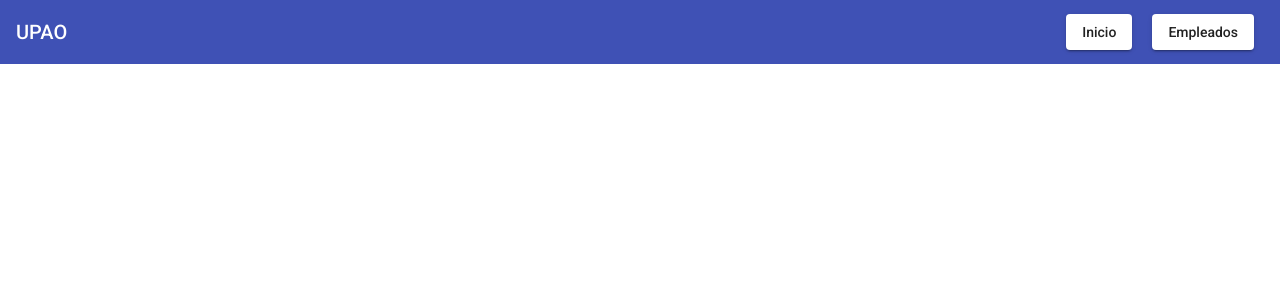
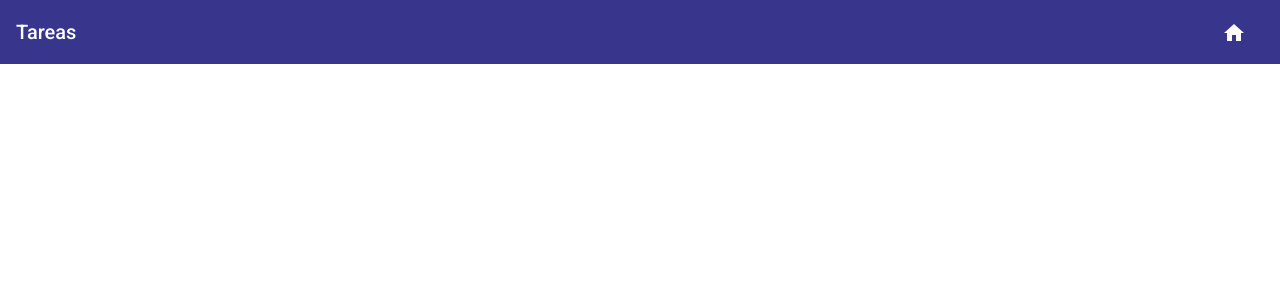
Before and after one commit to MathiasMFI/EXAMEN, an Angular app: page /home in a window 1280 px wide. Shown: the top 300 px of the page. Built offline with nearby package versions, Linux system fonts and the light colour scheme.

Commit message:
cambios en navbar y listempleados

```diff
--- a/server/db.json
+++ b/server/db.json
@@ -2,27 +2,38 @@
   "employees": [
     {
       "id": 1,
-      "name": "Walter Alberto Diaz",
-      "phone": "978024153",
-      "email": "hmendo81@gmail.com"
+      "title": "Task 1",
+      "priority": "Este es el Task1",
+      "date": "14-10-2022",
+      "type": "Progreso"
     },
     {
       "id": 2,
-      "name": "Daniela Lola Saavedra",
-      "phone": "967155005",
-      "email": "danisav66@gmail.com"
+      "title": "Task 2",
+      "priority": "Este es el Task2",
+      "date": "24-10-2022",
+      "type": "Terminado"
     },
     {
-      "name": "Test",
-      "email": "Test@test.com",
-      "phone": "1234567",
-      "id": 3
+      "id": 3,
+      "title": "Task3",
+      "priority": "Este es el Task3",
+      "date": "22-10-2022",
+      "type": "Terminado"
     },
     {
-      "name": "Test",
-      "email": "test2@test2.com",
-      "phone": "pasapfa",
-      "id": 4
+      "id": 4,
+      "title": "Task4",
+      "priority": "Este es el Task4",
+      "date": "22-10-2022",
+      "type": "Terminado"
+    },
+    {
+      "id": 5,
+      "title": "Task5",
+      "priority": "Este es el Task5",
+      "date": "27-10-2022",
+      "type": "Terminado"
     }
   ]
 }
--- a/src/app/components/add-employee/add-employee.component.ts
+++ b/src/app/components/add-employee/add-employee.component.ts
@@ -1,56 +1,50 @@
-import { EmployeeService } from 'src/app/services/employee.service';
 import { Component, OnInit } from '@angular/core';
 import { FormBuilder, FormGroup, Validators } from '@angular/forms';
+import { MatSnackBar } from '@angular/material/snack-bar';
+import { Router } from '@angular/router';
 import { Employee } from 'src/app/models/employee';
-import {  Router } from '@angular/router';
-import { MatSnackBar } from '@angular/material/snack-bar';
+import { EmployeeService } from 'src/app/services/employee.service';
 
 @Component({
   selector: 'app-add-employee',
   templateUrl: './add-employee.component.html',
-  styleUrls: ['./add-employee.component.css']
+  styleUrls: ['./add-employee.component.css'],
 })
 export class AddEmployeeComponent implements OnInit {
-
-  myForm!:FormGroup;
-
+  myForm!: FormGroup;
   constructor(
-    private fb:FormBuilder,
-    private employeeService:EmployeeService,
-    private router:Router,
+    private fb: FormBuilder,
+    private employeeService: EmployeeService,
+    private router: Router,
     private snackBar:MatSnackBar
-  ) { }
+  ) {}
 
   ngOnInit(): void {
-    this.myForm=this.fb.group({
-      title:['',[Validators.required, Validators.maxLength(30)]],
-      date:['',[Validators.required]],
-      type:['',[Validators.required]],
-      description:['',[Validators.maxLength(100)]]
-    })
+    this.myForm = this.fb.group({
+      title: ['', [Validators.required, Validators.maxLength(40)]],
+      date: ['', [Validators.required, Validators.maxLength(20)]],
+      priority: ['', [Validators.required, Validators.maxLength(20)]],
+      type: ['', [Validators.required, Validators.maxLength(20)]],
+    });
   }
-  saveEmployee():void{
-    const employee: Employee={
+
+  saveEmploye(): void {
+    const employee: Employee = {
+      id: 0,
       title: this.myForm.get('title')?.value,
       date: this.myForm.get('date')?.value,
-      description: this.myForm.get('description')?.value,
+      priority: this.myForm.get('priority')?.value,
       type: this.myForm.get('type')?.value,
-      id: 0
-    }
-    this.employeeService.addEmployee(employee)
-    .subscribe({
-      next: (data)=>{
-        this.snackBar.open("Registro OK", '', {
-          duration:3000
+    };
+
+    this.employeeService.addEmployee(employee).subscribe({
+      next: () => {
+        this.snackBar.open("Registro OK",'',{
+          duration:3000,
         })
-        console.log("Exitooooo");
-        this.router.navigate(['/employee'])
+        this.router.navigate(['/employees']);
       },
-      error: (error)=>{
-        console.log(error)
-      }
-    })
-
+      error: () => {},
+    });
   }
-
 }
--- a/src/app/components/list-employee/list-employee.component.css
+++ b/src/app/components/list-employee/list-employee.component.css
@@ -1,14 +1,38 @@
 /* Structure */
-
+/* Structure */
 table {
-    width: 100%;
+  width: 100%;
 }
 
 .mat-form-field {
-    font-size: 14px;
-    width: 100%;
+  font-size: 14px;
+  width: 100%;
 }
 
 .table-wrapper {
-    padding: 20px;
+  padding: 20px 50px;
 }
+
+.titleCenter{
+text-align: center;
+}
+
+.buttonAñadir{
+background-color: rgb(14, 13, 76);
+padding: 0 12px;
+border-radius: 5px;
+color:rgb(255, 255, 255);
+font-size:14px;
+font-weight: 400;
+outline: none;
+}
+
+.buttonAñadir:hover{
+background-color: rgb(225, 208, 255);
+transition: all 0.5s;
+color:rgb(28, 6, 43);
+}
+
+.busquedaIcon{
+text-emphasis-color: black;
+}
--- a/src/app/components/list-employee/list-employee.component.html
+++ b/src/app/components/list-employee/list-employee.component.html
@@ -1,63 +1,69 @@
 <div class="table-wrapper">
-
   <div class="row">
     <div class="col-lg-6">
-            <h2>Listado de Empleados</h2>
+      <h2 class="titleCenter">Lista de Tareas</h2>
     </div>
 
-        <div class="col-lg-6" style="text-align: right;">
-            <button mat-raised-button color="primary" routerLink="/add">Nuevo</button>
+    <div class="col-lg-6" style="text-align: center">
+      <button class="buttonAñadir" mat-button color="primary" routerLink="/add">Añadir Tarea</button>
     </div>
   </div>
 
   <mat-form-field appearance="standard">
-        <mat-label>Buscar</mat-label>
-        <input matInput (keyup)="applyFilter($event)" placeholder="Introduzca algun dato" #input>
+    <mat-label >
+      <p class="busquedaIcon">Busqueda</p>
+    </mat-label>
+    <input matInput (keyup)="applyFilter($event)" placeholder="Ex. ium" #input />
   </mat-form-field>
 
   <table mat-table [dataSource]="dataSource" class="mat-elevation-z8">
-
     <!-- Id Column -->
     <ng-container matColumnDef="id">
-            <th mat-header-cell *matHeaderCellDef> ID </th>
-            <td mat-cell *matCellDef="let element"> {{element.id}} </td>
+      <th mat-header-cell *matHeaderCellDef>ID</th>
+      <td mat-cell *matCellDef="let element">{{ element.id }}</td>
     </ng-container>
 
-        <!-- Name Column -->
-        <ng-container matColumnDef="name">
-            <th mat-header-cell *matHeaderCellDef> Empleado </th>
-            <td mat-cell *matCellDef="let element"> {{element.name}} </td>
+    <!-- Title Column -->
+    <ng-container matColumnDef="title">
+      <th mat-header-cell *matHeaderCellDef>Título</th>
+      <td mat-cell *matCellDef="let element">{{ element.title }}</td>
     </ng-container>
 
-        <!-- Email Column -->
-        <ng-container matColumnDef="email">
-            <th mat-header-cell *matHeaderCellDef> Correo </th>
-            <td mat-cell *matCellDef="let element"> {{element.email}} </td>
+    <!-- Description Column -->
+    <ng-container matColumnDef="priority">
+      <th mat-header-cell *matHeaderCellDef>Prioridad</th>
+      <td mat-cell *matCellDef="let element">{{ element.priority }}</td>
     </ng-container>
 
-        <!-- Phone Column -->
-        <ng-container matColumnDef="phone">
-            <th mat-header-cell *matHeaderCellDef> Telefono </th>
-            <td mat-cell *matCellDef="let element"> {{element.phone}} </td>
+    <!-- Date Column -->
+    <ng-container matColumnDef="date">
+      <th mat-header-cell *matHeaderCellDef>Fecha</th>
+      <td mat-cell *matCellDef="let element">{{ element.date }}</td>
+    </ng-container>
+
+    <!-- Type Column -->
+    <ng-container matColumnDef="type">
+      <th mat-header-cell *matHeaderCellDef>Tipo</th>
+      <td mat-cell *matCellDef="let element">{{ element.type}}</td>
     </ng-container>
 
     <!-- Actions Column -->
     <ng-container matColumnDef="actions">
-            <th mat-header-cell *matHeaderCellDef> Acciones </th>
-            <td mat-cell *matCellDef="let element; let i=index">
-                <a class="pointer" style="color: #1878b0;" (click)="updateEmployee(element.id)">
+      <th mat-header-cell *matHeaderCellDef>Acciones</th>
+      <td mat-cell *matCellDef="let element; let i = index">
+        <a class="pointer" style="color: #301088">
           <mat-icon>edit</mat-icon>
         </a>
-                <a class="pointer" style="color: #b01d18;" (click)=deleteEmployee(element.id)>
+        <a (click)="deleteEmployee(element.id)" class="pointer" style="color: #ce1711">
           <mat-icon>delete</mat-icon>
         </a>
       </td>
     </ng-container>
 
     <tr mat-header-row *matHeaderRowDef="displayedColumns"></tr>
-        <tr mat-row *matRowDef="let row; columns: displayedColumns;"></tr>
+    <tr mat-row *matRowDef="let row; columns: displayedColumns"></tr>
   </table>
+
   <mat-paginator [length]="100" [pageSize]="10" [pageSizeOptions]="[5, 10, 25, 100]" aria-label="Select page">
   </mat-paginator>
-
 </div>
--- a/src/app/components/navbar/navbar.component.css
+++ b/src/app/components/navbar/navbar.component.css
@@ -1,16 +1,18 @@
-span {
+mat-toolbar{
+  background-color: rgb(55,53,140);
+}
+
+span{
     margin: auto;
     text-align: center;
+    color: rgb(253, 253, 253);
 }
 
-.example-spacer {
+.example-spacer{
     flex: 1 1 auto;
 }
 
-button {
-    margin: 0px 10px;
+button{
+    margin: 0 10px;
+    color: rgb(253, 253, 253);
 }
-
-mat-toolbar {
-    background-color: antiquewhite;
-}
--- a/src/app/components/navbar/navbar.component.html
+++ b/src/app/components/navbar/navbar.component.html
@@ -1,9 +1,11 @@
-<mat-toolbar color="primary">
+<p>
+  <mat-toolbar>
     <mat-toolbar-row>
-        <span>UPAO</span>
-        <span class="example-spacer"></span>
-        <button mat-raised-button [routerLink]="'/home'">Inicio</button>
-        <button mat-raised-button [routerLink]="'/employee'">Empleados</button>
+      <span>Tareas</span>
+      <span class="example-spacer"></span>
+      <button mat-icon-button class="example-icon" aria-label="Example icon-button with menu icon" routerLink="/home">
+        <mat-icon>home</mat-icon>
+      </button>
     </mat-toolbar-row>
-
-</mat-toolbar>
+  </mat-toolbar>
+</p>
--- a/src/app/models/employee.ts
+++ b/src/app/models/employee.ts
@@ -2,6 +2,6 @@ export interface Employee {
   id: number;
   title: string;
   date: Date;
-  description: string;
+  priority: string;
   type: string;
 }
--- a/src/styles.css
+++ b/src/styles.css
@@ -1,4 +1,11 @@
 /* You can add global styles to this file, and also import other style files */
+@import url("https://fonts.googleapis.com/css2?family=Poppins:wght@100;200;400;600&display=swap");
 
-html, body { height: 100%; }
-body { margin: 0; font-family: Roboto, "Helvetica Neue", sans-serif; }
+html,
+body {
+  height: 100%;
+}
+body {
+  margin: 0;
+  font-family: 'Poppins', sans-serif;;
+}
```
Lines whose indentation alone changed are shown as unchanged.
